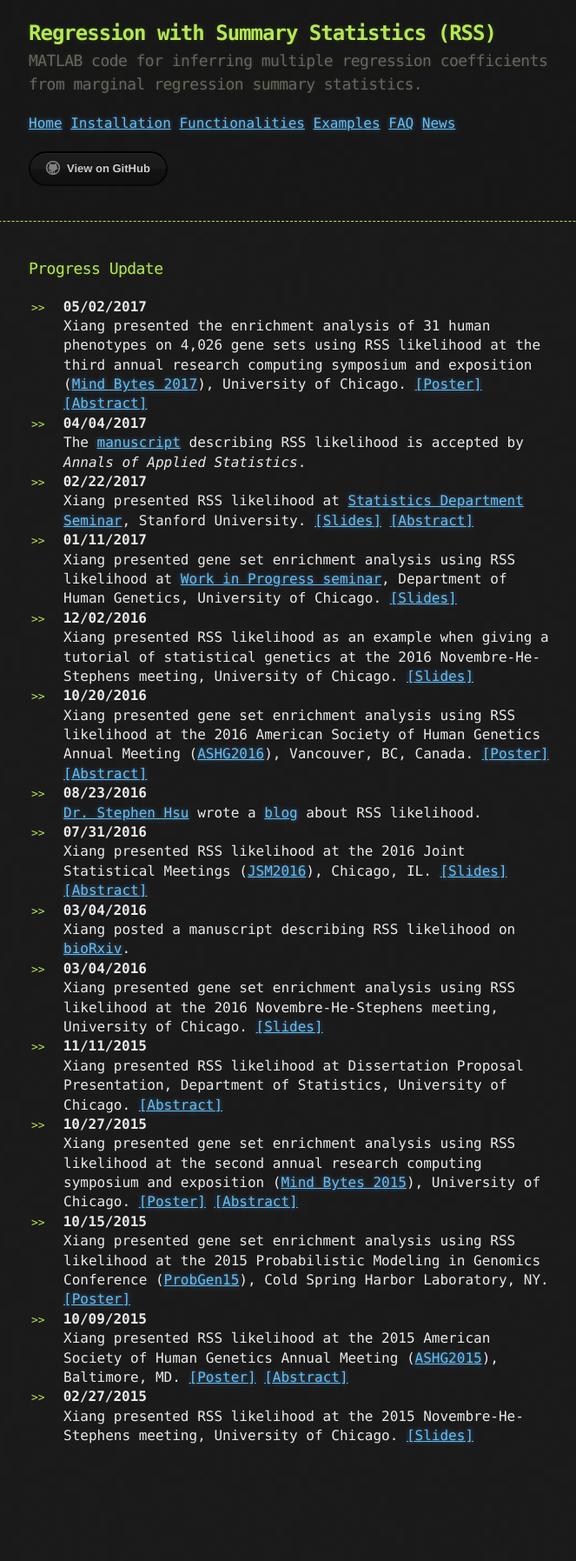
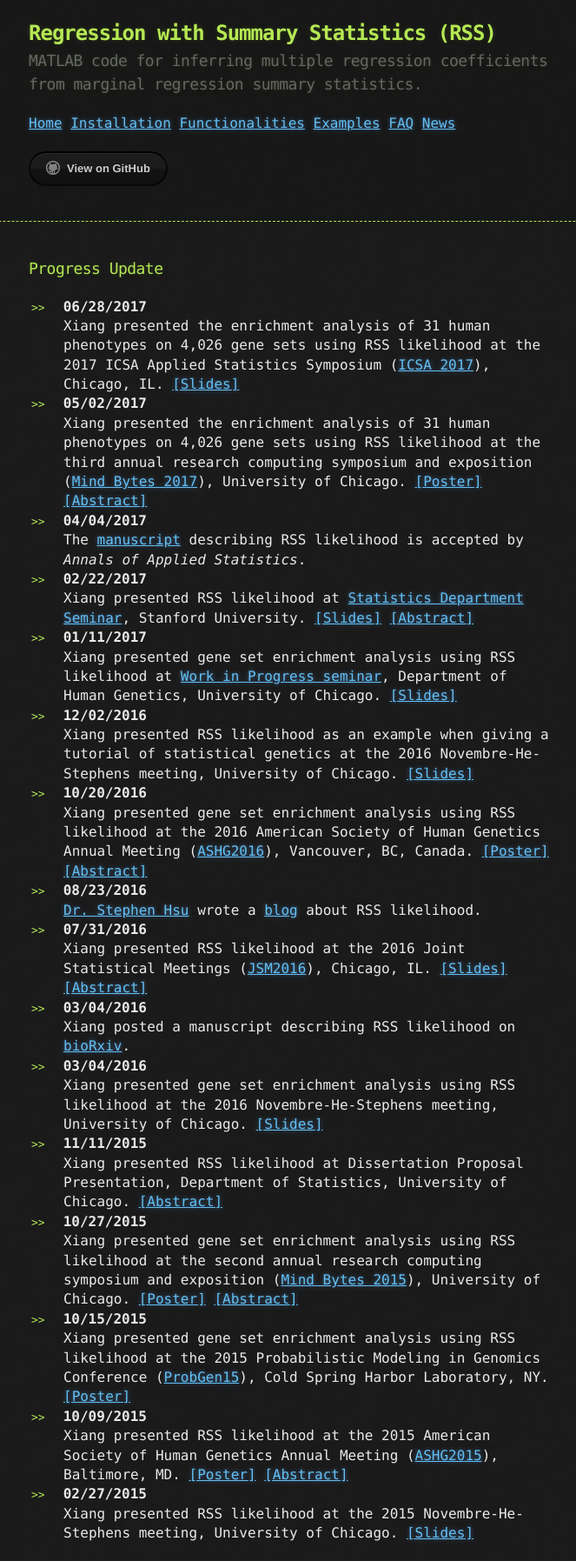
Before and after one commit to stephenslab/rss, a Jekyll site: the page built from docs/News.md, in a window 1280 px wide. Shown: the whole page at 87% size, without its empty margins (307-970 px from the left). Built offline with Jekyll 4.4.1, drawn with Linux system fonts in a browser that asks for light colours; our own code applies the rules of GitHub Pages for plain Markdown files; before the commit the page ends 1683 px from its top, so only the background shows below that.

Commit message:
Update News.md

```diff
--- a/docs/News.md
+++ b/docs/News.md
@@ -1,5 +1,6 @@
 ### Progress Update
 
+- **06/28/2017**<br> Xiang presented the enrichment analysis of 31 human phenotypes on 4,026 gene sets using RSS likelihood at the 2017 ICSA Applied Statistics Symposium ([ICSA 2017](http://bioinfo.stats.northwestern.edu/~icsa/)), Chicago, IL. [[Slides]](http://www.stat.uchicago.edu/~xiangzhu/ICSA_20170628.pdf)
 - **05/02/2017**<br> Xiang presented the enrichment analysis of 31 human phenotypes on 4,026 gene sets using RSS likelihood at the third annual research computing symposium and exposition ([Mind Bytes 2017](http://mindbytes.uchicago.edu/)), University of Chicago. [[Poster]](http://mindbytes.uchicago.edu/posters/04242017110702_posterzhu042417.pdf) [[Abstract]](http://mindbytes.uchicago.edu/gallery.php)
 - **04/04/2017**<br> The [manuscript](https://doi.org/10.1101/042457) describing RSS likelihood is accepted by *Annals of Applied Statistics*.
 - **02/22/2017**<br> Xiang presented RSS likelihood at [Statistics Department Seminar](https://statistics.stanford.edu/events/bayesian-large-scale-regression-model-genome-wide-summary-data), Stanford University. [[Slides]](http://www.stat.uchicago.edu/~xiangzhu/STANFORD_20170222.html) [[Abstract]](https://statistics.stanford.edu/sites/default/files/Feb22-2017.pdf)
```
